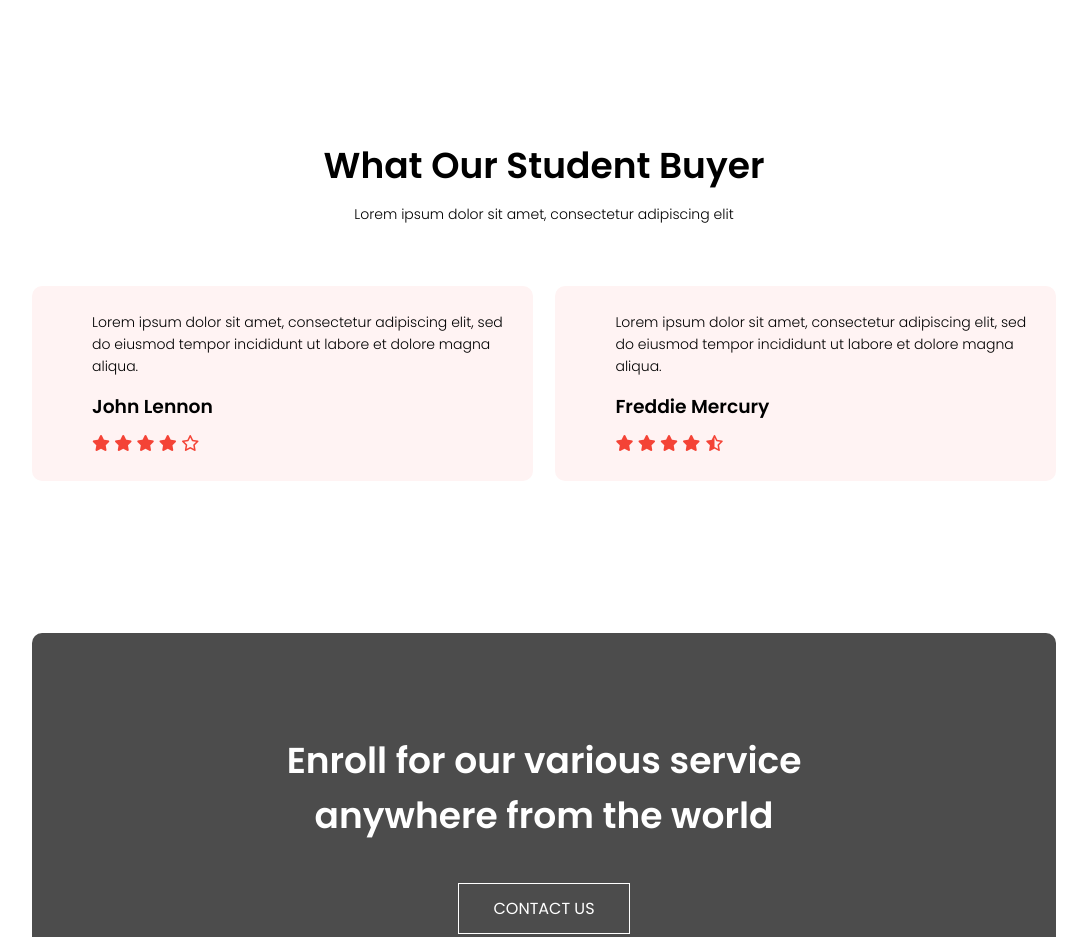
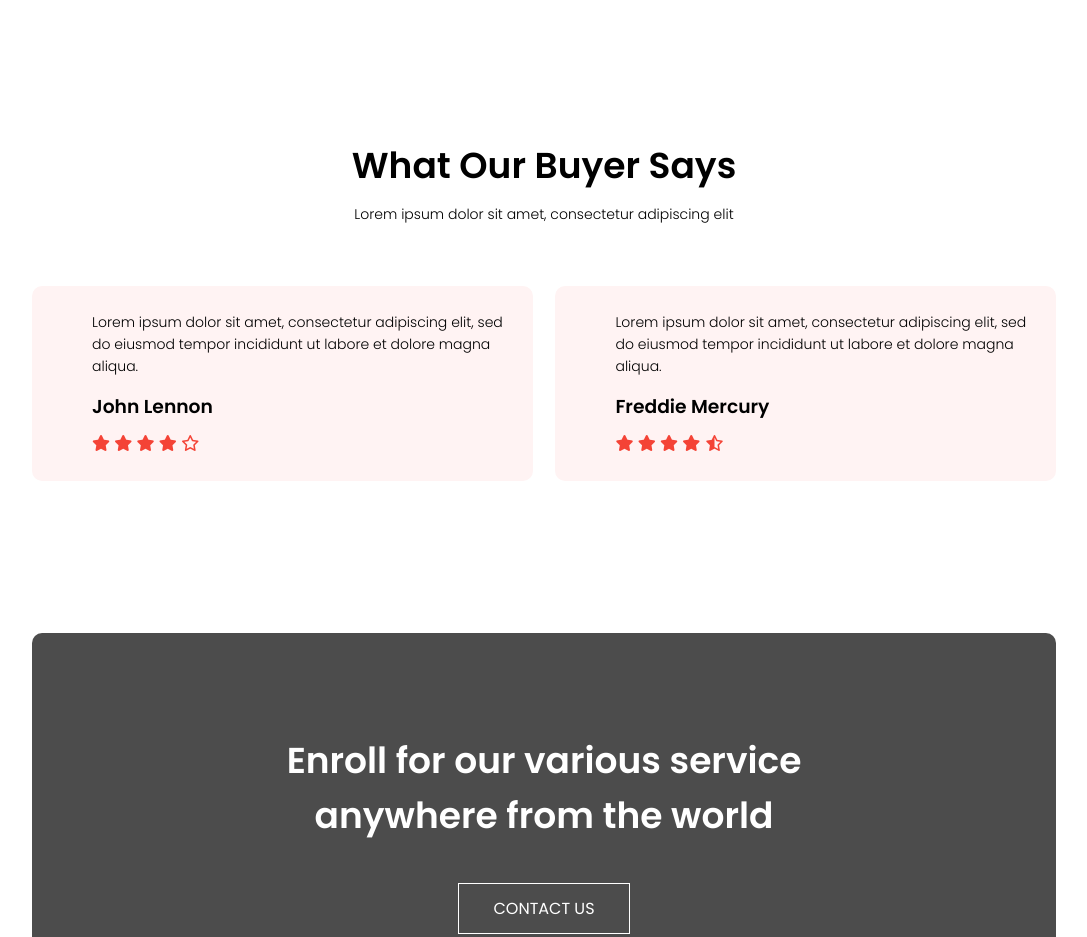
Before and after one commit to hamizb/Dummy-Website---Shipment, a plain HTML site: page index.html in a window 1280 px wide. Shown: the part 2240-3177 px from the top of the page, without its empty margins (96-1183 px from the left). Drawn offline with Linux system fonts and the light colour scheme.

Commit message:
Update index.html

```diff
--- a/index.html
+++ b/index.html
@@ -122,7 +122,7 @@
         <!-- Testimonials -->
 
         <section class="testimonials">
-            <h1>What Our Student Buyer</h1>
+            <h1>What Our Buyer Says</h1>
             <p>Lorem ipsum dolor sit amet, consectetur adipiscing elit</p>
 
             <div class="row">
```
